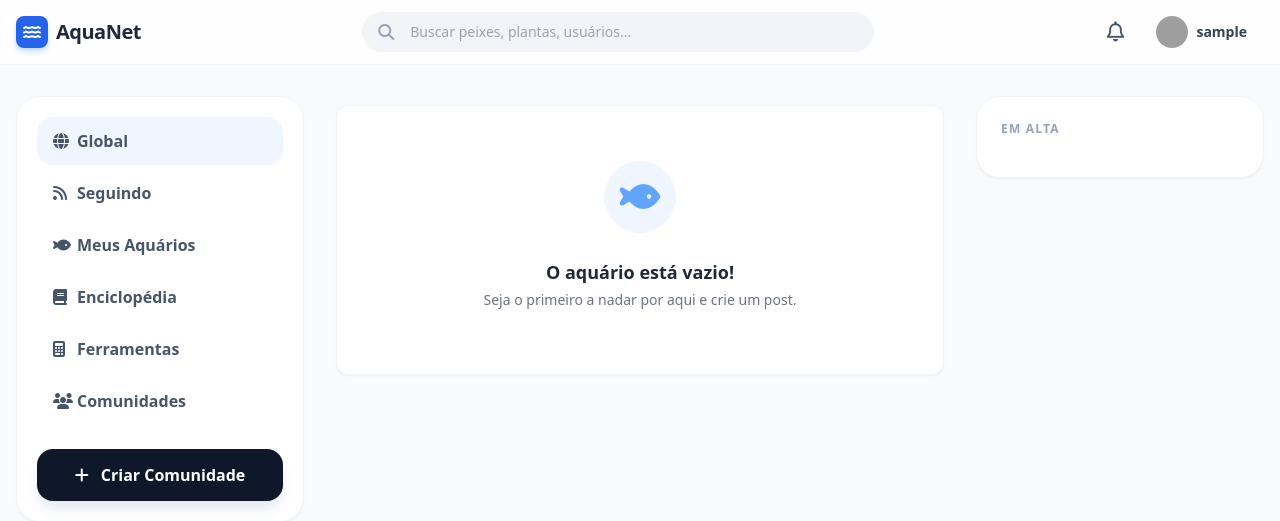
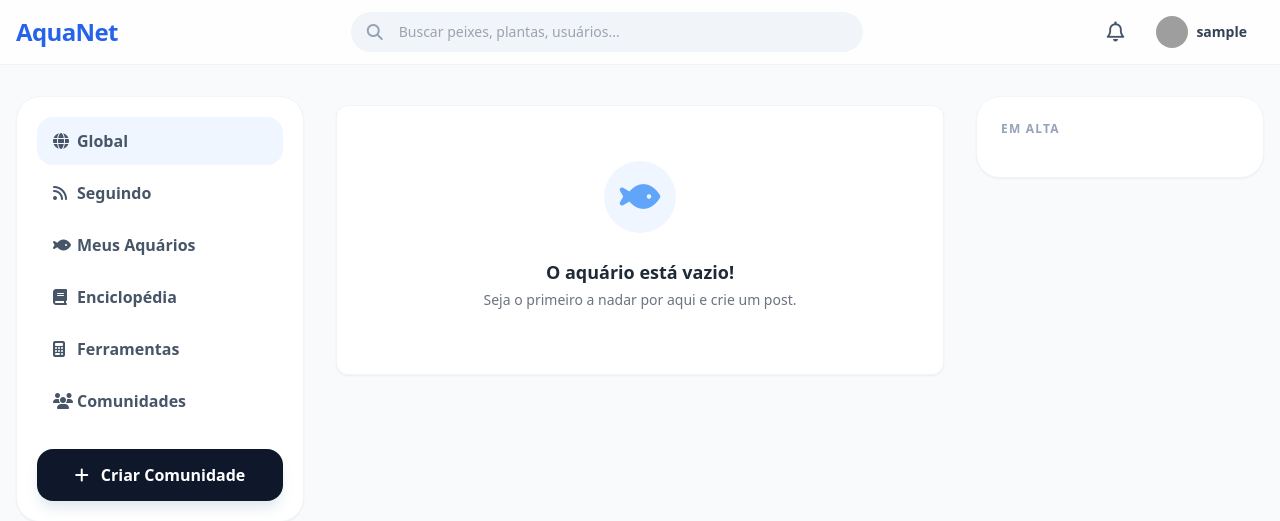
Before and after one commit to gabrielsdcosentino/aquanet-public, a Flask app: page / in a window 1280 px wide. Shown: the top 521 px of the page. Run offline with Flask 3, Linux system fonts and the light colour scheme; the visitor is signed in with stand-in values (Sample User, id 1); data comes from the database, SQL or seed files in the repository; data that the repository does not hold is empty; some libraries are stand-ins or nearby versions; grey boxes are pictures that could not be loaded.

Commit message:
atualizações

```diff
--- a/templates/base.html
+++ b/templates/base.html
@@ -15,22 +15,20 @@
         @import url('https://fonts.googleapis.com/css2?family=Inter:wght@300;400;600;800&display=swap');
         body { font-family: 'Inter', sans-serif; -webkit-tap-highlight-color: transparent; }
 
-        /* Ajuste para não ter barra de rolagem horizontal no mobile */
         html, body { overflow-x: hidden; }
 
-        /* Sistema de Cores e Flashes */
+        /* Cores e Flashes */
         .flashes { margin-bottom: 1rem; }
         .flash-success { background-color: #ecfdf5; color: #047857; padding: 1rem; border-radius: 1rem; margin-bottom: 0.5rem; border: 1px solid #a7f3d0; }
         .flash-danger { background-color: #fef2f2; color: #b91c1c; padding: 1rem; border-radius: 1rem; margin-bottom: 0.5rem; border: 1px solid #fecaca; }
         .flash-warning { background-color: #fffbeb; color: #b45309; padding: 1rem; border-radius: 1rem; margin-bottom: 0.5rem; border: 1px solid #fde68a; }
         .flash-info { background-color: #eff6ff; color: #1d4ed8; padding: 1rem; border-radius: 1rem; margin-bottom: 0.5rem; border: 1px solid #bfdbfe; }
 
-        /* Menu Mobile Drawer */
+        /* Drawer e Loader */
         #mobile-drawer { transition: transform 0.3s cubic-bezier(0.4, 0, 0.2, 1); will-change: transform; }
         .drawer-open { transform: translateX(0) !important; }
         .drawer-closed { transform: translateX(-100%); }
 
-        /* Barra de Progresso (Loader) */
         #page-loader {
             position: fixed; top: 0; left: 0; height: 3px; width: 0%;
             background: linear-gradient(90deg, #3b82f6, #06b6d4); z-index: 9999; transition: width 0.2s ease-out;
@@ -38,14 +36,11 @@
         }
         .htmx-request #page-loader { width: 70% !important; opacity: 1 !important; }
 
-        /* Ocultar elementos desktop no mobile */
         @media (min-width: 768px) {
             #mobile-drawer { display: none !important; }
             .mobile-bottom-nav { display: none !important; }
             #mobile-search-bar { display: none !important; }
         }
-
-        /* Área segura para iPhone (Notch) */
         .pb-safe { padding-bottom: env(safe-area-inset-bottom); }
     </style>
 
@@ -166,10 +161,7 @@
                     <i class="fas fa-bars text-xl"></i>
                 </button>
                 <a href="{{ url_for('home') }}" class="flex items-center gap-2 group">
-                    <div class="w-8 h-8 bg-blue-600 rounded-lg flex items-center justify-center text-white shadow-md shadow-blue-200 group-hover:scale-110 transition-transform">
-                        <i class="fas fa-water"></i>
-                    </div>
-                    <span class="text-xl font-black text-slate-800 tracking-tight">AquaNet</span>
+                    <span class="text-2xl font-black text-blue-600 tracking-tight hover:text-blue-700 transition-colors">AquaNet</span>
                 </a>
             </div>
 
@@ -319,7 +311,7 @@
 
     <script>
         document.addEventListener('DOMContentLoaded', function () {
-            // CSRF
+            // CSRF Logic
             const csrfMeta = document.querySelector('meta[name="csrf-token"]');
             const tokenValue = csrfMeta ? csrfMeta.getAttribute('content') : '';
 
@@ -334,7 +326,7 @@
                 evt.detail.headers['X-CSRFToken'] = tokenValue;
             });
 
-            // Lógica de Comentários e Likes
+            // Comments & Likes Logic
             function updateReplyCounts() {
                 document.querySelectorAll('.toggle-replies-btn').forEach(btn => {
                     const targetId = btn.dataset.target;
--- a/templates/index.html
+++ b/templates/index.html
@@ -7,12 +7,17 @@
 {% block content %}
 
     {% if not current_community %}
-    <div class="md:hidden bg-white/95 backdrop-blur-sm sticky top-14 z-30 border-b border-gray-100 py-2 px-4 shadow-sm">
-        <div class="flex bg-gray-100 rounded-lg p-1">
-            <a href="{{ url_for('home') }}" class="flex-1 text-center py-1.5 rounded-md text-sm font-bold transition-all {% if request.endpoint == 'home' %} bg-white text-blue-600 shadow-sm {% else %} text-gray-500 hover:text-gray-700 {% endif %}">
+    <div class="md:hidden bg-white/95 backdrop-blur-sm sticky top-14 z-30 border-b border-gray-100 py-3 px-4 shadow-sm">
+        <div class="relative bg-slate-100 rounded-xl p-1 flex h-10">
+            <div class="absolute top-1 bottom-1 w-[calc(50%-4px)] bg-white rounded-lg shadow-sm transition-all duration-300 ease-out border border-slate-200/50
+                {% if request.endpoint == 'feed' %} left-[50%] ml-0.5 {% else %} left-1 {% endif %}">
+            </div>
+
+            <a href="{{ url_for('home') }}" class="relative z-10 flex-1 flex items-center justify-center text-sm font-bold transition-colors duration-300 {% if request.endpoint == 'home' %} text-blue-600 {% else %} text-gray-500 {% endif %}">
                 Global
             </a>
-            <a href="{{ url_for('feed') }}" class="flex-1 text-center py-1.5 rounded-md text-sm font-bold transition-all {% if request.endpoint == 'feed' %} bg-white text-blue-600 shadow-sm {% else %} text-gray-500 hover:text-gray-700 {% endif %}">
+
+            <a href="{{ url_for('feed') }}" class="relative z-10 flex-1 flex items-center justify-center text-sm font-bold transition-colors duration-300 {% if request.endpoint == 'feed' %} text-blue-600 {% else %} text-gray-500 {% endif %}">
                 Seguindo
             </a>
         </div>
@@ -119,7 +124,6 @@
 {% block scripts %}
 {{ super() }}
 <script>
-    // Lógica do Carregar Mais
     document.body.addEventListener('click', function(e) {
         if (e.target && e.target.id === 'load-more-btn') {
             const btn = e.target;
```
